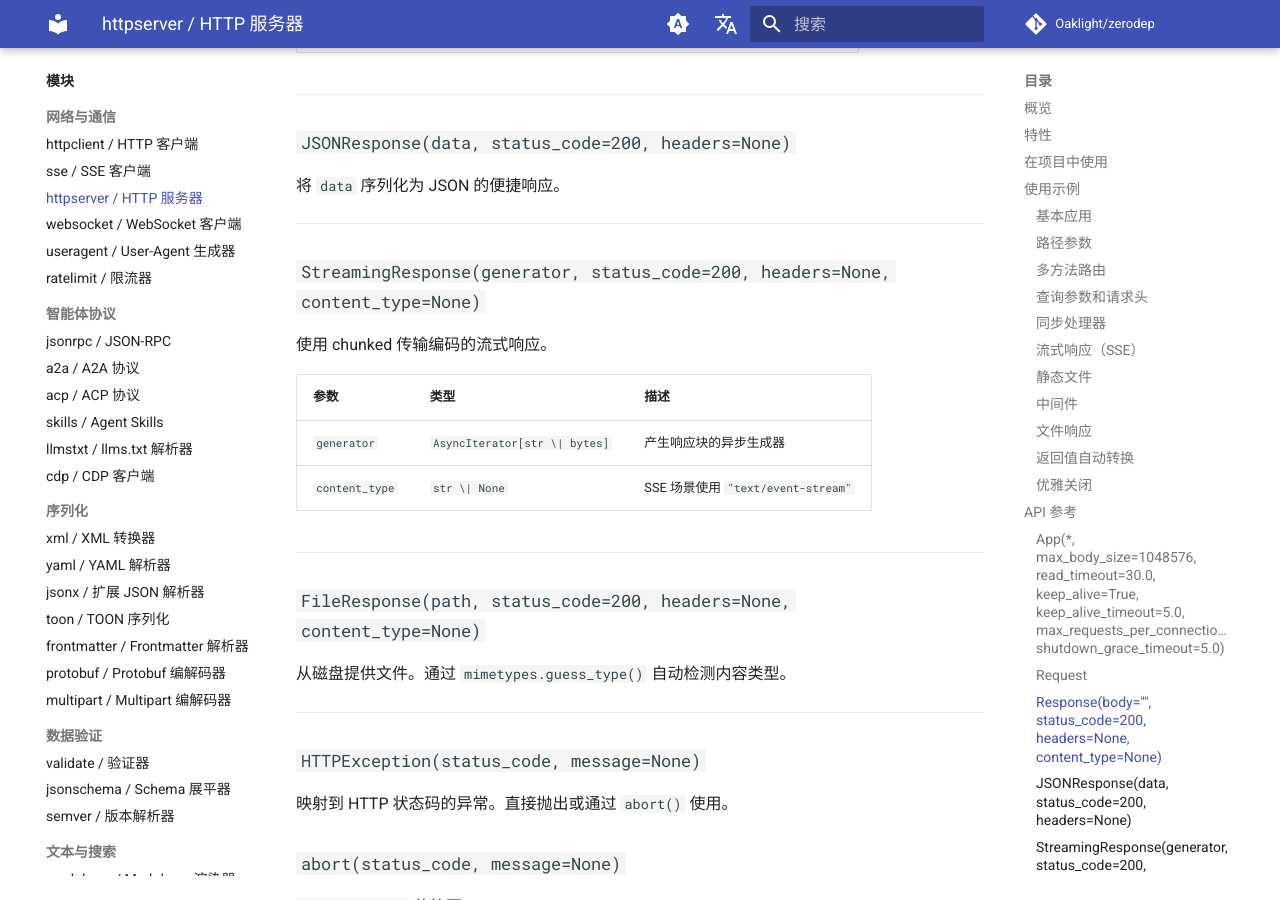
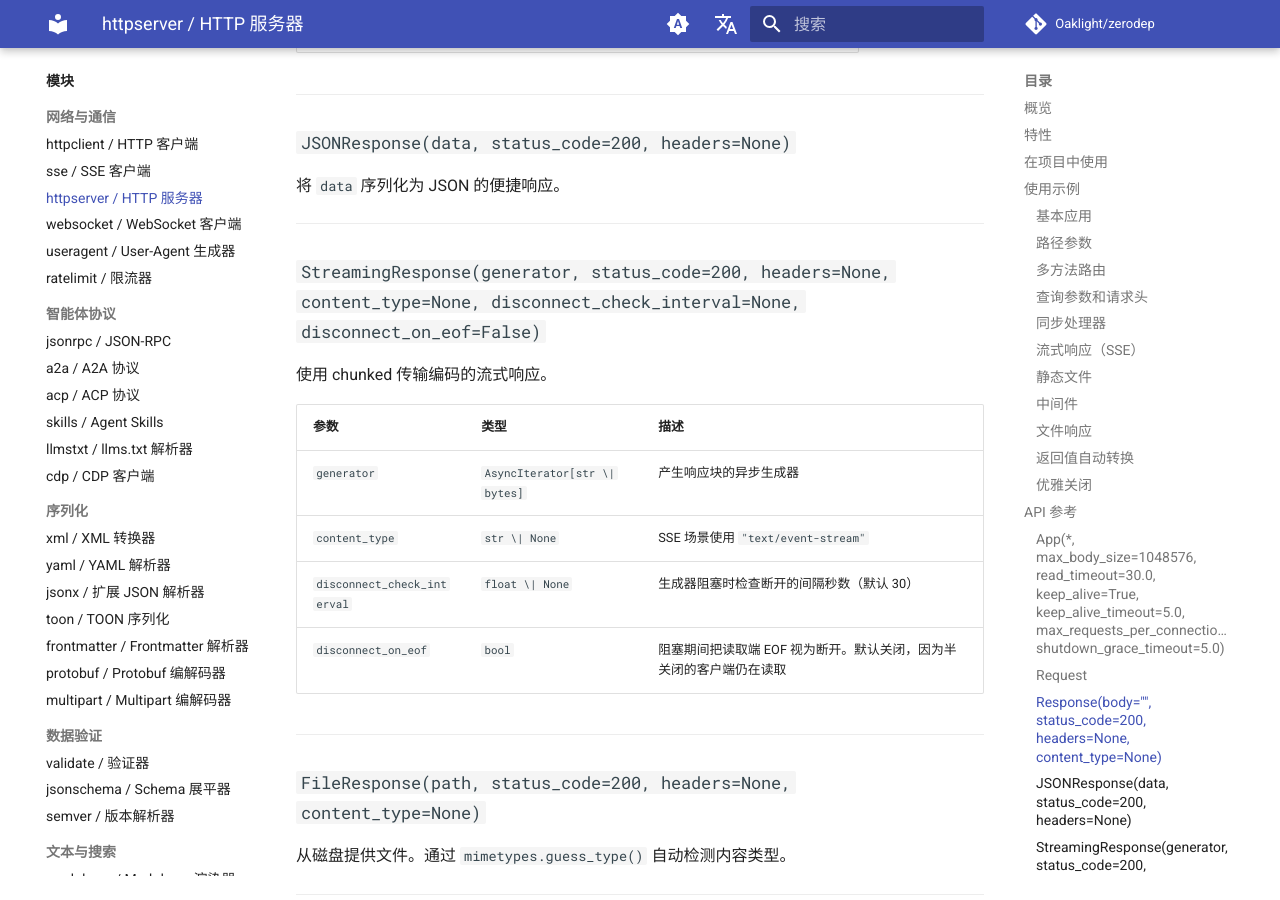
Before and after one commit to Oaklight/zerodep, an MkDocs documentation site: the page built from docs/modules/httpserver.md, in a window 1280 px wide and 900 px high, scrolled down 7729 px. Built offline with MkDocs 1.6.1 and Material for MkDocs 9.7.7, drawn with Linux system fonts in a browser that asks for light colours; comment, search, counter and statistics services are not loaded; some of the changed text lies outside the part shown.

Commit message:
docs：补充断连选项与 FIN 残余情形

```diff
--- a/docs/modules/httpserver.md
+++ b/docs/modules/httpserver.md
@@ -289,7 +289,7 @@ async def trigger_shutdown(request):
 
 ---
 
-### `StreamingResponse(generator, status_code=200, headers=None, content_type=None)`
+### `StreamingResponse(generator, status_code=200, headers=None, content_type=None, disconnect_check_interval=None, disconnect_on_eof=False)`
 
 使用 chunked 传输编码的流式响应。
 
@@ -297,6 +297,8 @@ async def trigger_shutdown(request):
 |------|------|------|
 | `generator` | `AsyncIterator[str \| bytes]` | 产生响应块的异步生成器 |
 | `content_type` | `str \| None` | SSE 场景使用 `"text/event-stream"` |
+| `disconnect_check_interval` | `float \| None` | 生成器阻塞时检查断开的间隔秒数（默认 30） |
+| `disconnect_on_eof` | `bool` | 阻塞期间把读取端 EOF 视为断开。默认关闭，因为半关闭的客户端仍在读取 |
 
 ---
 
```
Also changed, not shown: docs/changelog.md (+2 -1 lines).
